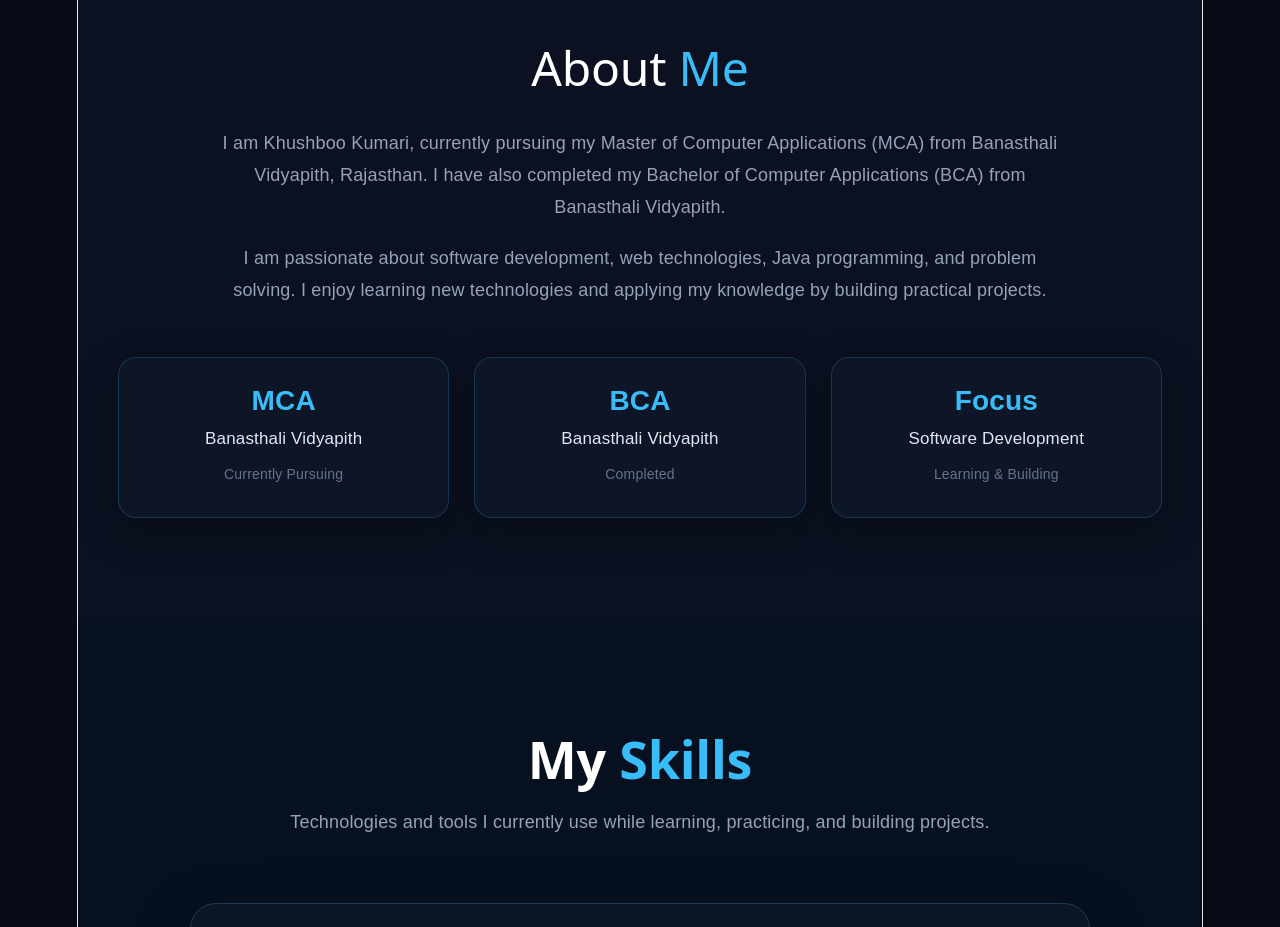
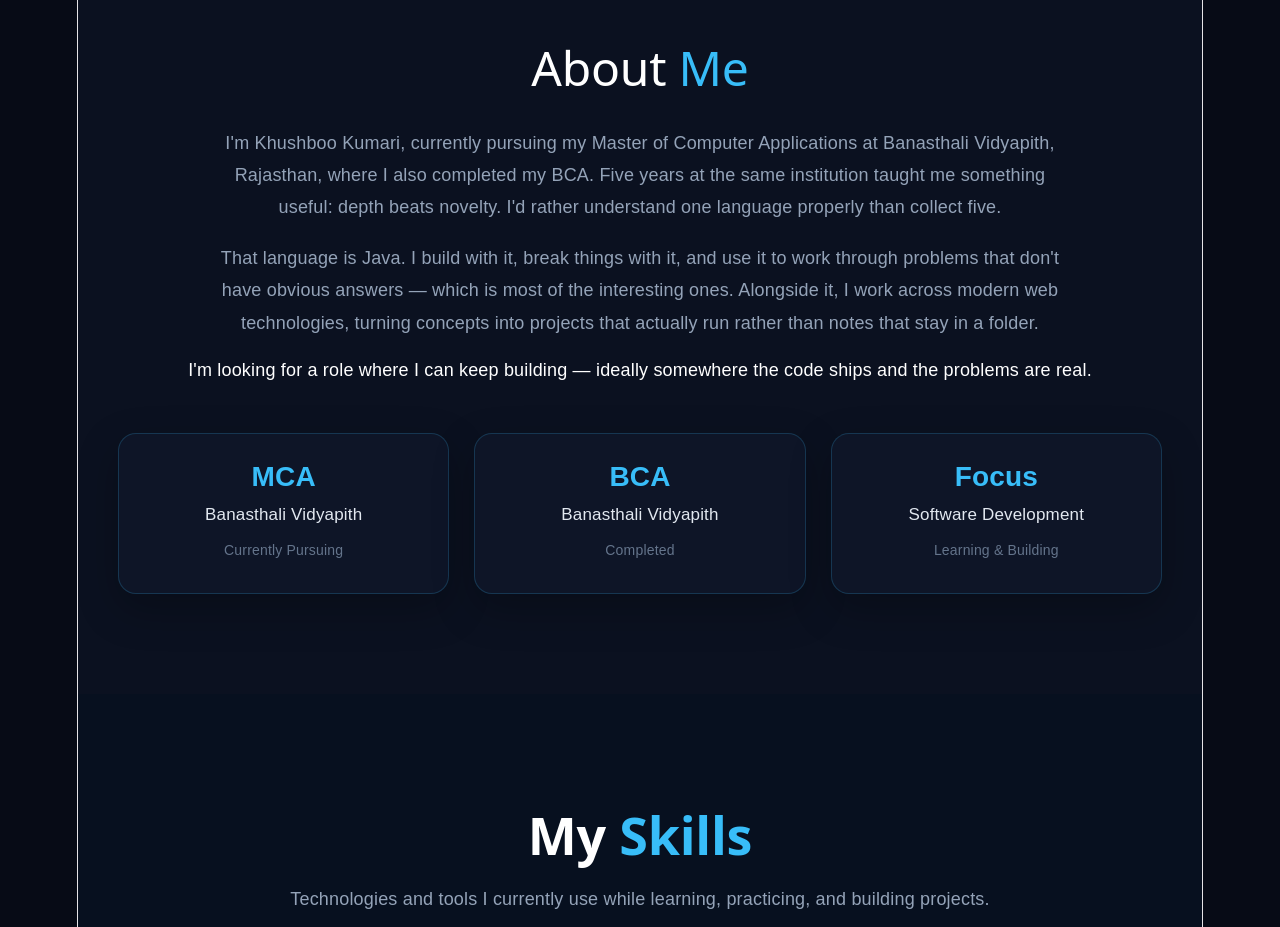
Before and after one commit to Khushboo0829/PORTFOLIO, a React app: page / in a window 1280 px wide. Shown: the part 860-1787 px from the top of the page. Built offline with nearby package versions, Linux system fonts and the light colour scheme; the HTML template or start-up script is replaced by a standard one.

Commit message:
Update About Me section

```diff
--- a/src/App.jsx
+++ b/src/App.jsx
@@ -292,19 +292,24 @@ developer.keepLearning();`}
           </h2>
 
           <p className="about-text">
-            I am Khushboo Kumari, currently pursuing my Master of Computer
-            Applications (MCA) from Banasthali Vidyapith, Rajasthan.
-            I have also completed my Bachelor of Computer Applications (BCA)
-            from Banasthali Vidyapith.
+            I'm Khushboo Kumari, currently pursuing my Master of Computer Applications
+           at Banasthali Vidyapith, Rajasthan, where I also completed my BCA. Five years
+           at the same institution taught me something useful: depth beats novelty.
+           I'd rather understand one language properly than collect five.
           </p>
 
           <p className="about-text">
-            I am passionate about software development, web technologies,
-            Java programming, and problem solving. I enjoy learning new
-            technologies and applying my knowledge by building practical
-            projects.
+            That language is Java. I build with it, break things with it, and use it to
+            work through problems that don't have obvious answers — which is most of the
+           interesting ones. Alongside it, I work across modern web technologies,
+            turning concepts into projects that actually run rather than notes that
+           stay in a folder.
           </p>
 
+   <p>
+      I'm looking for a role where I can keep building — ideally somewhere the
+       code ships and the problems are real.
+    </p>
           <div className="about-cards">
 
             <motion.div
```
